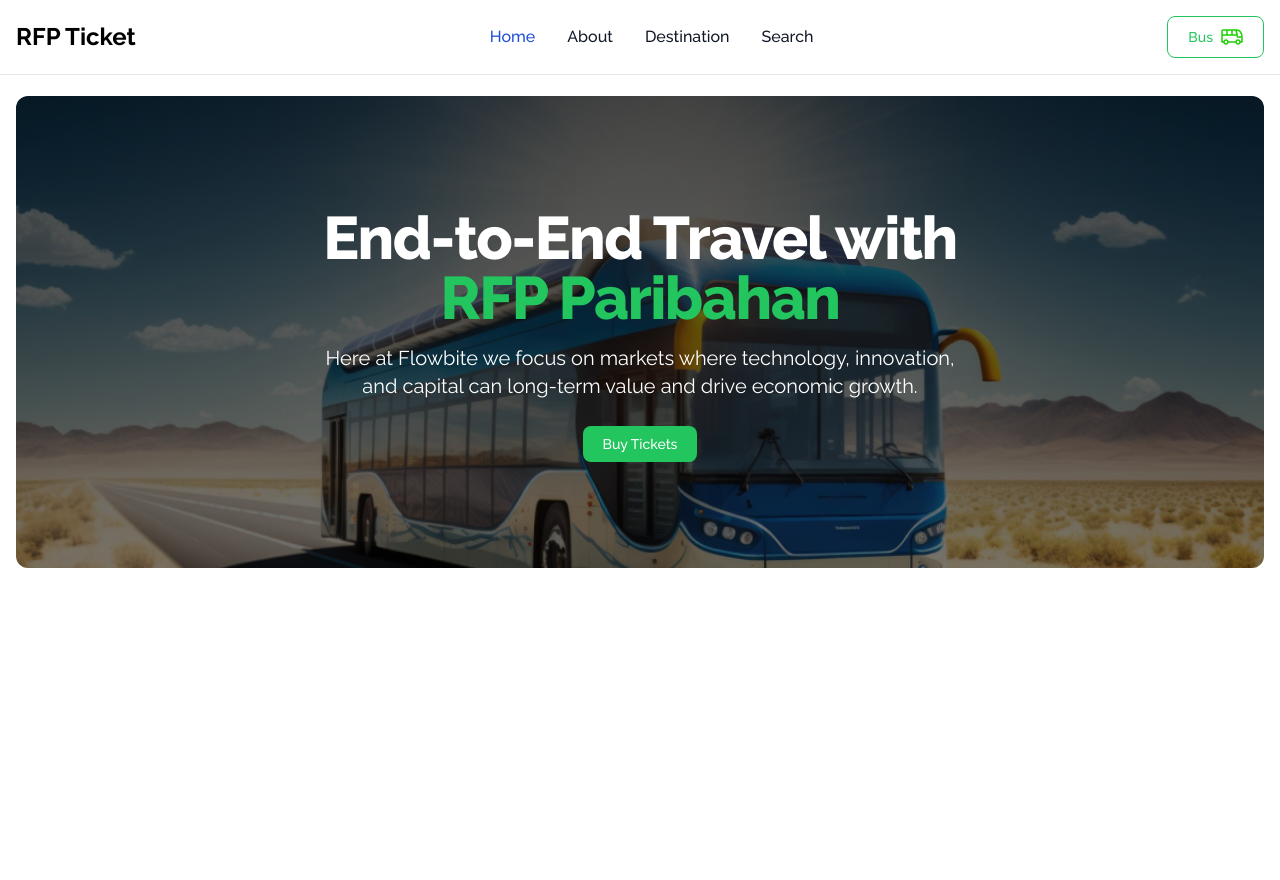
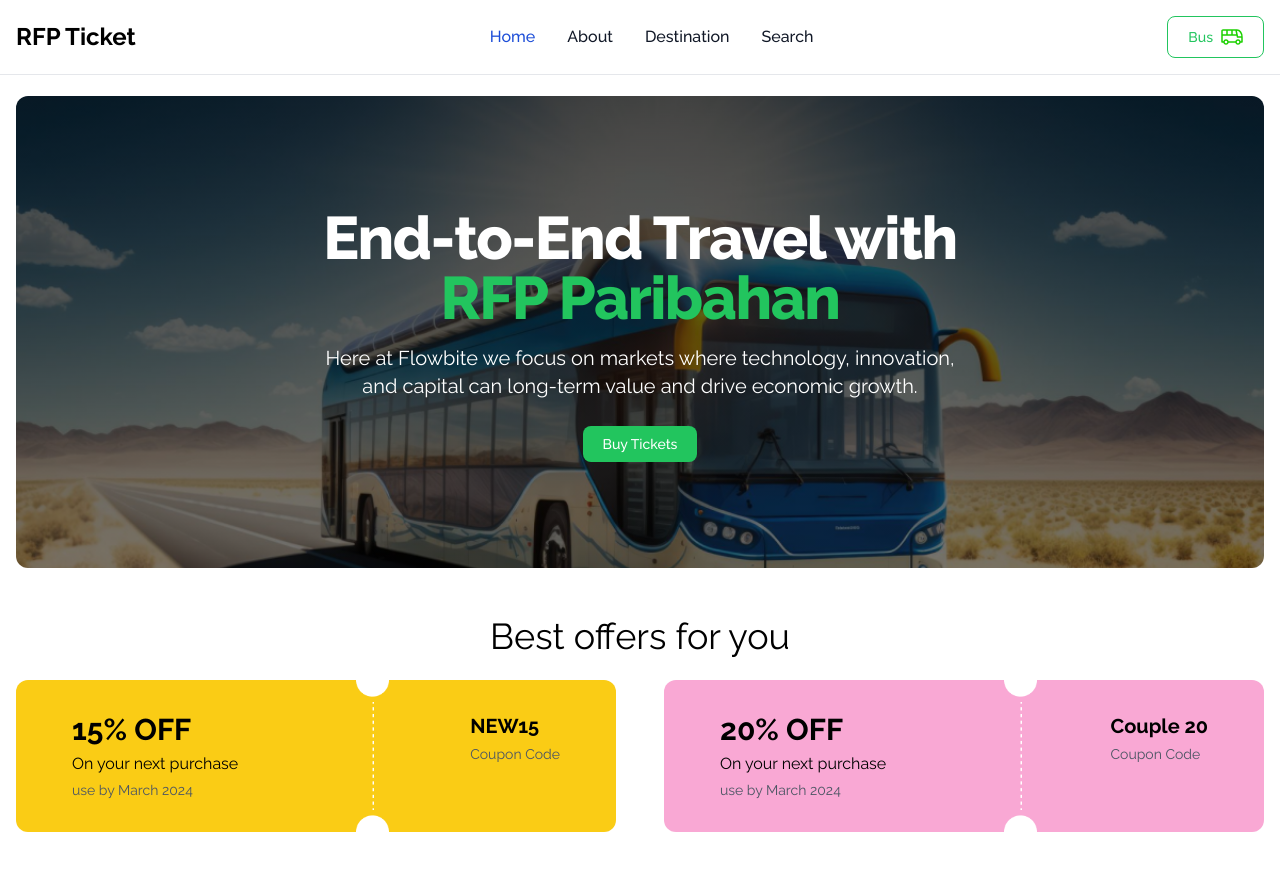
Before and after one commit to rahatfaruk/pha5-rfp-ticket-site, a plain HTML site: page index.html in a window 1280 px wide. Before the commit the page ends 800 px from the top, so only its background shows below. Drawn offline with nearby package versions, Linux system fonts and the light colour scheme.

Commit message:
offers section added

```diff
--- a/index.html
+++ b/index.html
@@ -80,6 +80,38 @@
       </div>
     </section>
 
+    <!-- ## Offers section -->
+    <section id="offers-sect" class="max-w-screen-xl mx-auto px-4 py-12">
+      <h2 class="fond-bold text-3xl md:text-4xl text-center mb-6">Best offers for you</h2>
+
+      <!-- ### coupons -->
+      <div class="flex flex-col items-center md:flex-row justify-between gap-8 md:gap-12">
+        <!-- coupon-card -->
+        <div class="flex justify-between gap-16 md:gap-28 md:flex-1 py-8 px-8 lg:px-14 rounded-xl bg-yellow-400 bg-[url('./images/cupon-devider.png')] bg-contain bg-no-repeat bg-[center_left_60%]">
+          <div class="space-y-1">
+            <h3 class="font-bold text-3xl">15% OFF</h3>
+            <p>On your next purchase</p>
+            <p class="text-sm text-gray-600">use by March 2024</p>
+          </div>
+          <div class="space-y-1">
+            <p class="text-xl"><strong>NEW15</strong></p>
+            <p class="text-sm text-gray-600">Coupon Code</p>
+          </div>
+        </div>
+        <!-- coupon-card -->
+        <div class="flex justify-between gap-16 md:flex-1 py-8 px-8 lg:px-14 rounded-xl bg-pink-300 bg-[url('./images/cupon-devider.png')] bg-contain bg-no-repeat bg-[center_left_60%]">
+          <div class="space-y-1">
+            <h3 class="font-bold text-3xl">20% OFF</h3>
+            <p>On your next purchase</p>
+            <p class="text-sm text-gray-600">use by March 2024</p>
+          </div>
+          <div class="space-y-1">
+            <p class="text-xl"><strong>Couple 20</strong></p>
+            <p class="text-sm text-gray-600">Coupon Code</p>
+          </div>
+        </div>
+      </div>
+    </section>
   </main>
 
 
```
